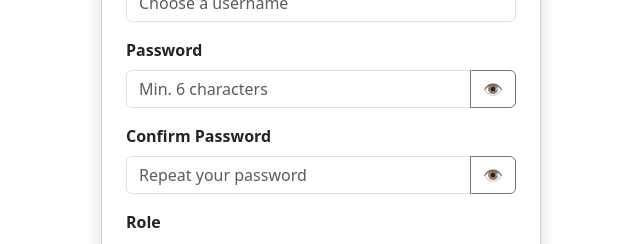
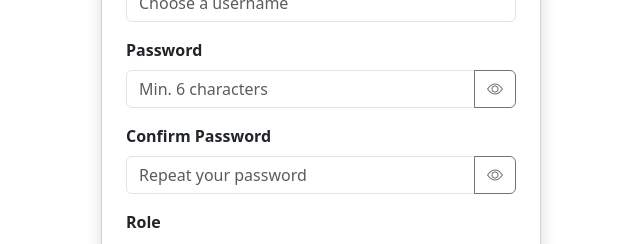
Before and after one commit to diana-bis/ExamApp, a React (Vite) app in the folder client/: page /#/register in a window 1280 px wide. Shown: the part 246-490 px from the top of the page, without its empty margins (319-959 px from the left). Built offline with nearby package versions, Linux system fonts and the light colour scheme.

Commit message:
fix: changed icon for hide password

```diff
--- a/client/src/components/LoginPage.jsx
+++ b/client/src/components/LoginPage.jsx
@@ -116,7 +116,7 @@ const LoginPage = ({ onLogin }) => {
                                     onClick={() => setShowPassword((value) => !value)}
                                     aria-label={showPassword ? 'Hide password' : 'Show password'}
                                 >
-                                    {showPassword ? '🙈' : '👁️'}
+                                    <i className={`bi ${showPassword ? 'bi-eye-slash' : 'bi-eye'}`}></i>
                                 </button>
                             </div>
                             {invalidField === 'password' && (
--- a/client/src/components/RegisterPage.jsx
+++ b/client/src/components/RegisterPage.jsx
@@ -133,7 +133,7 @@ const RegisterPage = () => {
                                     onClick={() => setShowPassword(v => !v)}
                                     aria-label={showPassword ? 'Hide password' : 'Show password'}
                                 >
-                                    {showPassword ? '🙈' : '👁️'}
+                                    <i className={`bi ${showPassword ? 'bi-eye-slash' : 'bi-eye'}`}></i>
                                 </button>
                             </div>
                             {errors.password && <div className="invalid-feedback d-block">{errors.password}</div>}
@@ -158,7 +158,7 @@ const RegisterPage = () => {
                                     onClick={() => setShowConfirmPassword(v => !v)}
                                     aria-label={showConfirmPassword ? 'Hide password' : 'Show password'}
                                 >
-                                    {showConfirmPassword ? '🙈' : '👁️'}
+                                    <i className={`bi ${showConfirmPassword ? 'bi-eye-slash' : 'bi-eye'}`}></i>
                                 </button>
                             </div>
                             {errors.confirmPassword && <div className="invalid-feedback d-block">{errors.confirmPassword}</div>}
```
